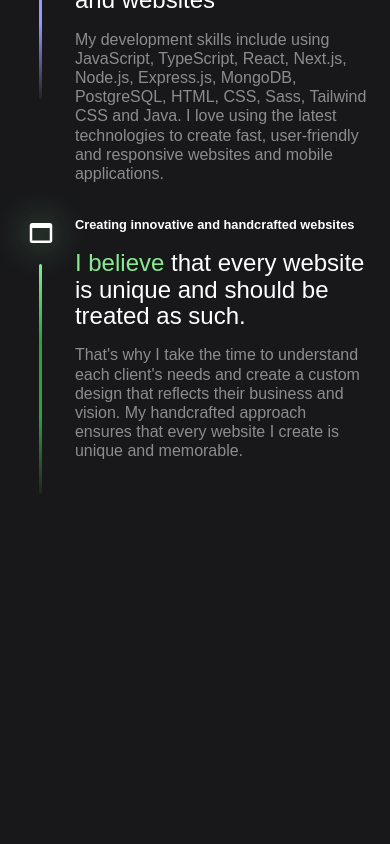
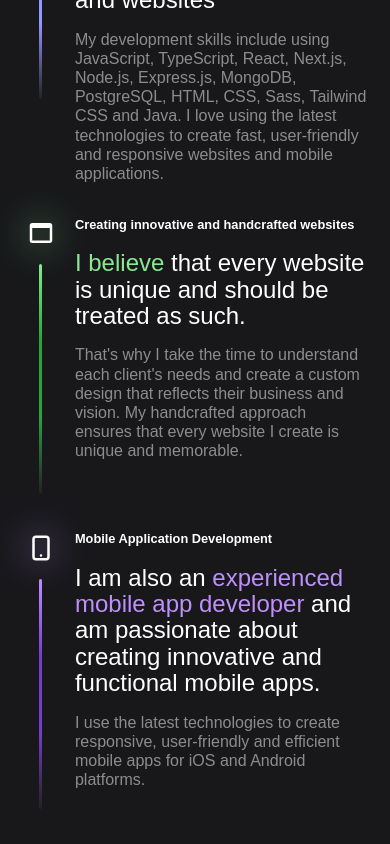
Before and after one commit to enzo-mourany/portfolio-v2, a Next.js app: page / in a window 390 px wide. Shown: the part 1335-2179 px from the top of the page. Before the commit the page ends 1864 px from the top, so only its background shows below. Built offline with nearby package versions, Linux system fonts and the light colour scheme.

Commit message:
feat: add MobileApps section

```diff
--- a/app/page.tsx
+++ b/app/page.tsx
@@ -9,6 +9,7 @@ import Hero from '../components/homepage/Hero';
 import { About } from '../components/homepage/About';
 import { Skills } from '../components/homepage/Skills';
 import { WebDevelopment } from '../components/homepage/WebDevelopment';
+import { MobileApps } from '../components/homepage/MobileApps';
 
 const HomePage = () => {
   const postMetadata: PostMetadata[] = getPostMetadata();
@@ -24,6 +25,7 @@ const HomePage = () => {
         <About />
         <Skills />
         <WebDevelopment />
+        <MobileApps />
       </div>
     </>
   )
--- /dev/null
+++ b/components/homepage/MobileApps.tsx
@@ -0,0 +1,29 @@
+import React from 'react'
+import { HiOutlineDeviceMobile } from 'react-icons/hi';
+
+import styles from '../../styles/MobileApps.module.scss';
+
+export const MobileApps: React.FC = () => {
+  return (
+    <section id='mobile-apps' className={styles.container}>
+      <div className={styles.wrapper}>
+        <div id='section-title' className={styles.title}>
+          <div className={styles.roadmap__line}>
+            <div className={styles.icon}>
+              <div className={styles.filter}></div>
+              <HiOutlineDeviceMobile style={{ color: '#fff', width: 30, height: 30, zIndex: 1 }} />
+            </div>
+            <div className={styles.line} />
+          </div>
+          <div id='description' className={styles.text}>
+            <h3 className={styles.text__title}>Mobile Application Development</h3>
+            <h2 className={styles.text__description}>
+              I am also an <span>experienced mobile app developer</span> and am passionate about creating innovative and functional mobile apps.
+            </h2>
+            <p>I use the latest technologies to create responsive, user-friendly and efficient mobile apps for iOS and Android platforms.</p>
+          </div>
+        </div>
+      </div>
+    </section>
+  )
+}
--- /dev/null
+++ b/styles/MobileApps.module.scss
@@ -0,0 +1,122 @@
+@import './responsive.scss';
+
+.container {
+  z-index: 1;
+  margin-bottom: 2rem;
+  .wrapper {
+    .title {
+      display: flex;
+      flex-direction: row;
+      align-items: flex-start;
+      justify-content: center;
+      gap: 3rem;
+      @include tablet {
+        gap: 1.5rem;
+      }
+      @include mobile {
+        gap: 1rem;
+      }
+      .roadmap__line {
+        display: flex;
+        flex-direction: column;
+        align-items: center;
+        gap: 2rem;
+        padding: 0.2rem;
+        @include laptop {
+          gap: 1.5rem;
+        }
+        @include tablet {
+          gap: 1rem;
+        }
+        .icon {
+          display: flex;
+          align-items: center;
+          justify-content: center;
+          .filter {
+            background-color: #bf90fc;
+            filter: blur(18px);
+            width: 30px;
+            height: 30px;
+            position: absolute;
+            @include laptop {
+              width: 20px;
+              height: 20px;
+            }
+            @include tablet {
+              width: 15px;
+              height: 15px;
+            }
+          }
+        }
+        .line {
+          background: linear-gradient(#bf90fc, #763ec6, #763ec6, #222222);
+          transition-delay: 500ms;
+          width: 3px;
+          height: 300px;
+          border-radius: 10px;
+          @include laptop {
+            height: 230px;
+          }
+        }
+      }
+      .text {
+        display: flex;
+        flex-direction: column;
+        align-items: flex-start;
+        justify-content: center;
+        width: 60%;
+        gap: 1rem;
+        @include mobile {
+          width: 75%;
+        }
+        .text__title {
+          font-size: 1.5rem;
+          font-weight: 600;
+          @include laptop {
+            font-size: 1.2rem;
+          }
+          @include tablet {
+            font-size: 1rem;
+          }
+          @include mobile {
+            font-size: 0.8rem;
+          }
+        }
+        .text__description {
+          font-size: 3rem;
+          font-weight: 400;
+          line-height: 1.1;
+          @include laptop {
+            font-size: 2rem;
+          }
+          @include tablet {
+            font-size: 1.5rem;
+          }
+          span {
+            font-size: 3rem;
+            font-weight: 400;
+            color: #bf90fc;
+            @include laptop {
+              font-size: 2rem;
+            }
+            @include tablet {
+              font-size: 1.5rem;
+            }
+          }
+        }
+        p {
+          font-size: 1.5rem;
+          font-weight: 400;
+          line-height: 1.2;
+          opacity: 0.5;
+          @include laptop {
+            font-size: 1.2rem;
+          }
+          @include tablet {
+            font-size: 1rem;
+          }
+        }
+      }
+    }
+  }
+}
```
